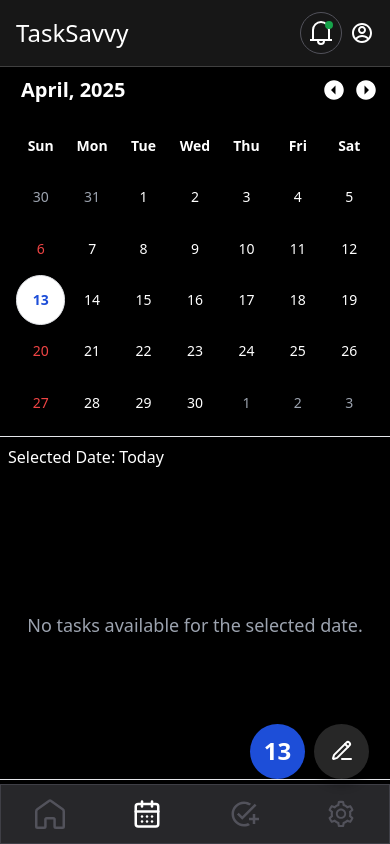
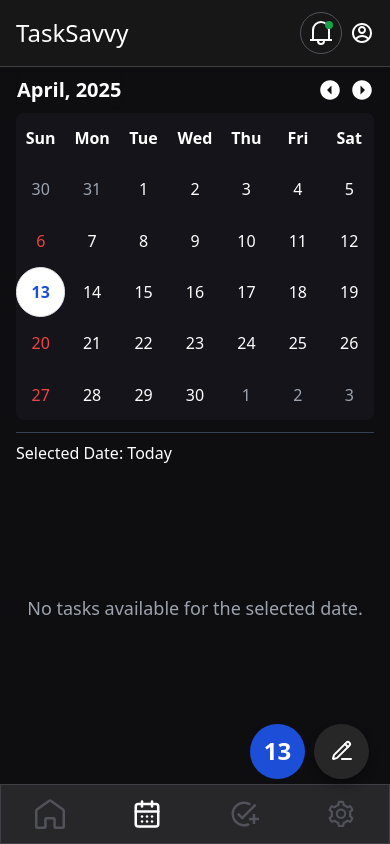
Before and after one commit to debanjan-bera/To-Do-Application, a React (Vite) app: page /calendar in a window 390 px wide. Built offline with nearby package versions, Linux system fonts and the light colour scheme.

Commit message:
refactor: Clean up MobileCalendar component by removing unused context variables for improved readability

```diff
--- a/src/Components/layout/Calendar/MobileCalendar.jsx
+++ b/src/Components/layout/Calendar/MobileCalendar.jsx
@@ -1,109 +1,25 @@
-import { memo, useContext, useEffect } from "react";
-import {
-  IoMdArrowDropleftCircle,
-  IoMdArrowDroprightCircle,
-} from "react-icons/io";
+import { memo, useContext} from "react";
+import {IoMdArrowDropleftCircle,IoMdArrowDroprightCircle,} from "react-icons/io";
 import { DateContext, ToDoContext } from "../../../Contexts/CreateContext";
-
 import useResponsive from "../../../Hooks/UseResponsive";
-
 import { AnimatePresence } from "framer-motion";
 import { AddTaskForm } from "../../../To-Do/InputBox";
+import RenderCalendar from "./RenderCalendar";
 
 const MCalendarComponent = () => {
-  const {
-    setCurrentDate,
-    isSunday,
-    setSunday,
-    selectedDate,
-    setSelectedDate,
-    targetDate,
-    setTargetDate,
-    showTask,
-    setTask,
-    isMonth,
-    setMonth,
-    todayDate,
-    todayDateString,
-    listOfMonths,
-    year,
-    month,
-    nextMonth,
-    prevMonth,
+  const {setCurrentDate,selectedDate,setSelectedDate,setTargetDate,showTask,setTask,isMonth,setMonth,todayDate,todayDateString,listOfMonths,year,month,nextMonth,prevMonth,
   } = useContext(DateContext);
 
-  const { taskArr, windowOpen, setActiveMenuId } = useContext(ToDoContext);
+  const { taskArr, windowOpen } = useContext(ToDoContext);
 
   const isTablet = useResponsive(930);
   const isMobile = useResponsive(570);
   const isLargeMobile = useResponsive(670);
+  const listOfDays = ["Sun", "Mon", "Tue", "Wed", "Thu", "Fri", "Sat"];
 
-  const listOfDays = ["Sun", "Mon", "Tue", "Wed", "Thu", "Fri", "Sat"];
-  const firstDay = new Date(year, month, 1).getDay();
-  const lastDay = new Date(year, month + 1, 0).getDate();
-  const prevMonthLastDay = new Date(year, month, 0).getDate();
+  const isShowTodayDate = taskArr.filter((task) => task.createdDateForform === todayDateString);
 
-  const prevMonthDates = Array.from(
-    { length: firstDay },
-    (_, i) => prevMonthLastDay - firstDay + i + 1
-  );
-  const totalCells =
-    Math.ceil((firstDay + lastDay) / 7) * 7 - (firstDay + lastDay);
-  const nextMonthDays = Array.from({ length: totalCells }, (_, i) => i + 1);
-
-  const isShowTodayDate = taskArr.filter(
-    (task) => task.createdDateForform === todayDateString
-  );
-
-  const isDataAvilable = !selectedDate
-    ? isShowTodayDate.length
-    : showTask.length;
-
-  const trackTodayDate = (date) => {
-    const isToday =
-      todayDate.getDate() === date &&
-      month === todayDate.getMonth() &&
-      year === todayDate.getFullYear();
-    const isTargetDate =
-      targetDate?.date === date &&
-      targetDate?.month === month &&
-      targetDate?.year === year;
-    const isSundayDate = isSunday.includes(date);
-
-    if (isToday && selectedDate === todayDateString)
-      return "border-2 text-white border-blue-300 font-bold bg-blue-600 hover:bg-blue-700";
-    if (isToday)
-      return "border text-blue-700 font-bold bg-white hover:bg-white/80";
-    if (isSundayDate && !isTargetDate)
-      return "text-red-500 hover:bg-red-900/30";
-    if (isTargetDate && isSundayDate)
-      return "bg-red-900/30 border border-red-800 text-red-500 hover:bg-red-900/30";
-    if (isTargetDate)
-      return "bg-blue-800/20 text-blue-300 border border-blue-700 hover:bg-blue-800/40";
-    return "text-white";
-  };
-
-  const disableDayClass =
-    "text-gray-400 rounded-full hover:bg-[#27272a]";
-  const flexClass = "flex items-center justify-center";
-
-  const handleDateClick = (e) => {
-    const clickedElement = e.target;
-    if (!clickedElement.classList.contains("current-month")) return;
-    const date = parseInt(clickedElement.textContent);
-    setTargetDate({ date, month, year });
-
-    if (selectedDate === `${date} ${listOfMonths[month]} ${year}`) return;
-
-    if (!isNaN(date)) {
-      const formattedDate = `${date} ${listOfMonths[month]} ${year}`;
-      const tempTask = taskArr.filter(
-        (task) => task.createdDateForform === formattedDate
-      );
-      setSelectedDate(formattedDate);
-      setTask(tempTask);
-    }
-  };
+  const isDataAvilable = !selectedDate ? isShowTodayDate.length : showTask.length;
 
   const handleClickMonth = (event) => {
     if (event.target.tagName === "P") {
@@ -125,19 +41,6 @@ const MCalendarComponent = () => {
     setTask(isShowTodayDate);
   };
 
-  useEffect(() => {
-    const handleClickOutside = () => setActiveMenuId(null);
-    document.addEventListener("click", handleClickOutside);
-    return () => document.removeEventListener("click", handleClickOutside);
-  }, [setActiveMenuId]);
-
-  useEffect(() => {
-    const sundays = [];
-    for (let day = 1; day <= lastDay; day++) {
-      if (new Date(year, month, day).getDay() === 0) sundays.push(day);
-    }
-    setSunday(sundays);
-  }, [year, month, lastDay, setSunday]);
 
   return (
     <>
@@ -158,11 +61,11 @@ const MCalendarComponent = () => {
 
       <section
         className={`${
-          isMobile ? "w-full px-2" : isMonth ? "w-full" : "w-[90%]"
+          isMobile ? "w-full pb-3" : isMonth ? "w-full" : "w-[90%]"
         } rounded-xl relative`}
       >
-        <div className="w-full p-1  text-white flex items-center justify-between">
-          <span className="text-xl sm:text-2xl font-semibold cursor-pointer border border-black/10 rounded-md hover:bg-[#171717] px-2 py-1">
+        <div className="w-full py-1  text-white flex items-center justify-between">
+          <span className="text-xl sm:text-2xl font-semibold cursor-pointer border border-black/10 rounded-md hover:bg-[#1E1F28] py-1">
             <span onClick={() => setMonth(true)}>
               {`${listOfMonths[month]}, ${year}`}
             </span>
@@ -176,15 +79,15 @@ const MCalendarComponent = () => {
             </button>
           </div>
         </div>
-
-        <section
-          className="w-full max-h-[70vh] p-2  text-white text-sm sm:text-base grid grid-cols-7 auto-rows-[minmax(2rem,1fr)] gap-[2px] sm:gap-1 md:gap-3 cursor-pointer overflow-y-auto rounded-lg"
+          <RenderCalendar />
+        {/* <section
+          className="w-full max-h-[70vh] bg-[#15141B] text-white text-base sm:text-base grid grid-cols-7 auto-rows-[minmax(2rem,1fr)] gap-[2px] sm:gap-1 md:gap-3 cursor-pointer overflow-y-auto rounded-lg"
           onClick={handleDateClick}
         >
           {listOfDays.map((day) => (
             <div
               key={day}
-              className="p-1 flex items-center justify-center aspect-square font-semibold"
+              className="flex items-center justify-center aspect-square font-semibold"
             >
               {day}
             </div>
@@ -193,7 +96,7 @@ const MCalendarComponent = () => {
           {prevMonthDates.map((date, index) => (
             <div
               key={`prev-${index}`}
-              className={`${disableDayClass} ${flexClass} aspect-square`}
+              className={`${disableDayClass} ${flexClass} aspect-square font-medium`}
             >
               {date}
             </div>
@@ -220,25 +123,15 @@ const MCalendarComponent = () => {
               {date}
             </div>
           ))}
-        </section>
-
+        </section> */}
         {isMonth && (
-          <div className="w-full h-full top-0 left-0 absolute bg-black flex flex-col z-50">
-            <div
-              onClick={() => setMonth(false)}
-              className="text-white text-xl px-3 py-2"
-            >
-              {"<- Select a Month"}
+          <div className="w-full h-full top-0 left-0 absolute bg-black flex flex-shrink flex-col">
+            <div onClick={() => setMonth(false)} className="text-white text-2xl">
+              {"<-Select a Month"}
             </div>
-            <div
-              onClick={handleClickMonth}
-              className="h-full w-full grid grid-cols-2 sm:grid-cols-3 md:grid-cols-4 gap-2 p-3"
-            >
+            <div onClick={handleClickMonth} className="h-full w-full grid grid-cols-3 grid-rows-4">
               {listOfMonths.map((ele, index) => (
-                <p
-                  key={index}
-                  className="text-white text-base sm:text-lg flex items-center justify-center py-2 hover:bg-white/10"
-                >
+                <p key={index} className="text-white text-xl flex items-center justify-center hover:bg-white/10">
                   {ele}
                 </p>
               ))}
@@ -248,10 +141,10 @@ const MCalendarComponent = () => {
       </section>
 
       <div
-        className={`h-full w-full px-2 sm:px-3 border-y text-white mb-1 ${
+        className={`h-full w-full border-t border-t-gray-700 text-white mb-1 ${
           isDataAvilable
             ? "overflow-y-auto scrollEffect max-h-[25rem]"
-            : "grid items-start grid-rows-[0.2fr_1.8fr]"
+            : "grid items-start grid-rows-[0.2rem_1.8fr]"
         }`}
       >
         <p className="pt-2 text-base sm:text-lg">
--- /dev/null
+++ b/src/Components/layout/Calendar/RenderCalendar.jsx
@@ -0,0 +1,126 @@
+import { memo, useContext, useEffect } from "react"
+import { DateContext, ToDoContext } from "../../../Contexts/CreateContext";
+
+
+const RenderCalendar = ()=>{
+const {isSunday,setSunday,selectedDate,setSelectedDate,targetDate,setTargetDate,setTask,todayDate,todayDateString,listOfMonths,year,month,
+  } = useContext(DateContext);
+    const { taskArr,setActiveMenuId } = useContext(ToDoContext);
+    const listOfDays = ["Sun", "Mon", "Tue", "Wed", "Thu", "Fri", "Sat"];
+    const firstDay = new Date(year, month, 1).getDay();
+    const lastDay = new Date(year, month + 1, 0).getDate();
+    const prevMonthLastDay = new Date(year, month, 0).getDate();
+    const prevMonthDates = Array.from(
+        { length: firstDay },
+        (_, i) => prevMonthLastDay - firstDay + i + 1
+      );
+      const totalCells =
+        Math.ceil((firstDay + lastDay) / 7) * 7 - (firstDay + lastDay);
+      const nextMonthDays = Array.from({ length: totalCells }, (_, i) => i + 1);
+
+    const trackTodayDate = (date) => {
+        const isToday =
+          todayDate.getDate() === date &&
+          month === todayDate.getMonth() &&
+          year === todayDate.getFullYear();
+        const isTargetDate =
+          targetDate?.date === date &&
+          targetDate?.month === month &&
+          targetDate?.year === year;
+        const isSundayDate = isSunday.includes(date);
+
+        if (isToday && selectedDate === todayDateString)
+          return "border-2 text-white border-blue-300 font-bold bg-blue-600 hover:bg-blue-700";
+        if (isToday)
+          return "border text-blue-700 font-bold bg-white hover:bg-white/80";
+        if (isSundayDate && !isTargetDate)
+          return "text-red-500 hover:bg-red-900/30";
+        if (isTargetDate && isSundayDate)
+          return "bg-red-900/30 border border-red-800 text-red-500 hover:bg-red-900/30";
+        if (isTargetDate)
+          return "bg-blue-800/20 text-blue-300 border border-blue-700 hover:bg-blue-800/40";
+        return "text-white";
+      };
+
+      const disableDayClass =
+        "text-gray-400 rounded-full hover:bg-[#27272a]";
+      const flexClass = "flex items-center justify-center";
+
+      const handleDateClick = (e) => {
+        const clickedElement = e.target;
+        if (!clickedElement.classList.contains("current-month")) return;
+        const date = parseInt(clickedElement.textContent);
+        setTargetDate({ date, month, year });
+
+        if (selectedDate === `${date} ${listOfMonths[month]} ${year}`) return;
+
+        if (!isNaN(date)) {
+          const formattedDate = `${date} ${listOfMonths[month]} ${year}`;
+          const tempTask = taskArr.filter(
+            (task) => task.createdDateForform === formattedDate
+          );
+          setSelectedDate(formattedDate);
+          setTask(tempTask);
+        }
+      };
+  useEffect(() => {
+    const handleClickOutside = () => setActiveMenuId(null);
+    document.addEventListener("click", handleClickOutside);
+    return () => document.removeEventListener("click", handleClickOutside);
+  }, [setActiveMenuId]);
+
+  useEffect(() => {
+    const sundays = [];
+    for (let day = 1; day <= lastDay; day++) {
+      if (new Date(year, month, day).getDay() === 0) sundays.push(day);
+    }
+    setSunday(sundays);
+  }, [year, month, lastDay, setSunday]);
+
+          return(            <section
+            className="w-full max-h-[70vh] bg-[#15141B] text-white text-base sm:text-base grid grid-cols-7 auto-rows-[minmax(2rem,1fr)] gap-[2px] sm:gap-1 md:gap-3 cursor-pointer overflow-y-auto rounded-lg"
+            onClick={handleDateClick}
+          >
+            {listOfDays.map((day) => (
+              <div
+                key={day}
+                className="flex items-center justify-center aspect-square font-semibold"
+              >
+                {day}
+              </div>
+            ))}
+
+            {prevMonthDates.map((date, index) => (
+              <div
+                key={`prev-${index}`}
+                className={`${disableDayClass} ${flexClass} aspect-square font-medium`}
+              >
+                {date}
+              </div>
+            ))}
+
+            {Array.from({ length: lastDay }, (_, i) => i + 1).map(
+              (date, index) => (
+                <div
+                  key={index}
+                  className={`current-month rounded-full ${flexClass} aspect-square ${trackTodayDate(
+                    date
+                  )} hover:bg-[#27272a]`}
+                >
+                  {date}
+                </div>
+              )
+            )}
+
+            {nextMonthDays.map((date, index) => (
+              <div
+                key={`next-${index}`}
+                className={`${disableDayClass} ${flexClass} aspect-square`}
+              >
+                {date}
+              </div>
+            ))}
+          </section>)
+}
+
+export default memo(RenderCalendar)
--- a/src/Dashborad/DaashBoard.jsx
+++ b/src/Dashborad/DaashBoard.jsx
@@ -16,7 +16,9 @@ import useResponsive from "../Hooks/UseResponsive";
 export const DashBoard = () => {
   const [isSideBar, setSideBar] = useState(false);
   const location = useLocation(); // Get current route
-  const isLoginPage = location.pathname === "/login"; // Check if it's the login page
+  const isLoginPage = location.pathname === "/login";
+  const isCalendar = location.pathname === "/calendar"; // Check if it's the login page
+   // Check if it's the login page
   const sideBarClass = isSideBar ? "isSideBarDashBoard" : "dashboard";
   const isMobile = useResponsive(670);
   const isTablet = useResponsive(930);
@@ -27,24 +29,14 @@ export const DashBoard = () => {
     <DataProvider>
       <DateManagerProvider>
       <UserFormData>
-        <section
-          className={`h-dvh w-dvw bg-[#171717] grid ${
-            isMobile
-              ? "grid-cols-1 "
-              : isTablet
-              ? "grid-cols-[12rem_3fr]"
-              : "grid-cols-[12rem_3fr_20rem]"
-          } ${
-            isMobile
-              ? "grid-rows-[0.28fr_3fr_0.25fr]"
-              : "grid-rows-[0.35fr_3fr_0.2fr]"
-          } `}
-        >
+        <section className={`h-dvh w-dvw bg-[#171717] grid ${
+            isMobile ? "grid-cols-1 " : isTablet ? "grid-cols-[12rem_3fr]" : "grid-cols-[12rem_3fr_20rem]"}
+            ${ isMobile ? "grid-rows-[0.28fr_3fr_0.25fr]" : "grid-rows-[0.35fr_3fr_0.2fr]"}`} >
           <Header/>
 
           {!isMobile && <SideBar setSideBar={setSideBar} />}
           <section
-            className={`w-full h-full bg-[#000000]   ${
+            className={`w-full h-full bg-[#0E0E10] ${isCalendar&& 'px-4'} ${
               isMobile
                 ? "col-start-1 col-end-2 row-start-2 row-end-3 overflow-hidden"
                 : " col-start-2 col-end-3 row-start-2 row-end-4"
@@ -55,7 +47,7 @@ export const DashBoard = () => {
 
           {isMobile && <Footer/>}
           {!isTablet && (
-            <section className=" w-full h-full bg-[#121212] border relative border-zinc-700  col-start-3 col-end-4 row-start-2 row-end-4 flex flex-col items-center">
+            <section className={`w-full h-full bg-[#121212] border relative border-zinc-700  col-start-3 col-end-4 row-start-2 row-end-4 flex flex-col items-center`}>
               <CalendarComponent /> <AboutModel />
             </section>
           )}
```
Also changed, not shown: src/App.css (+0 -50 lines).
